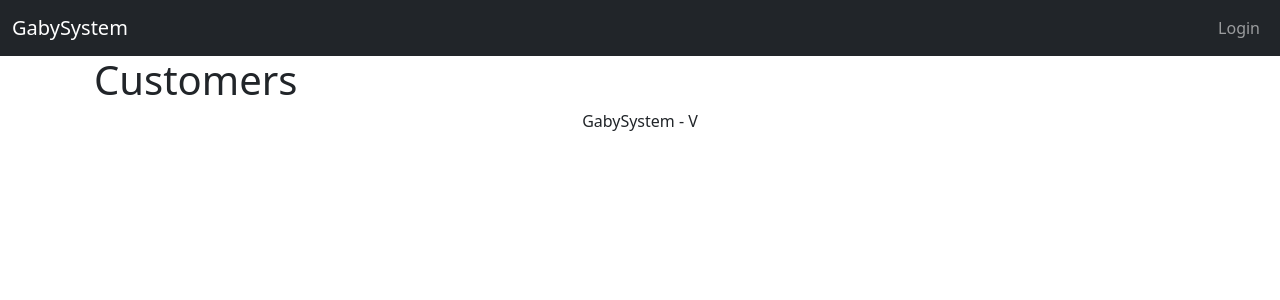
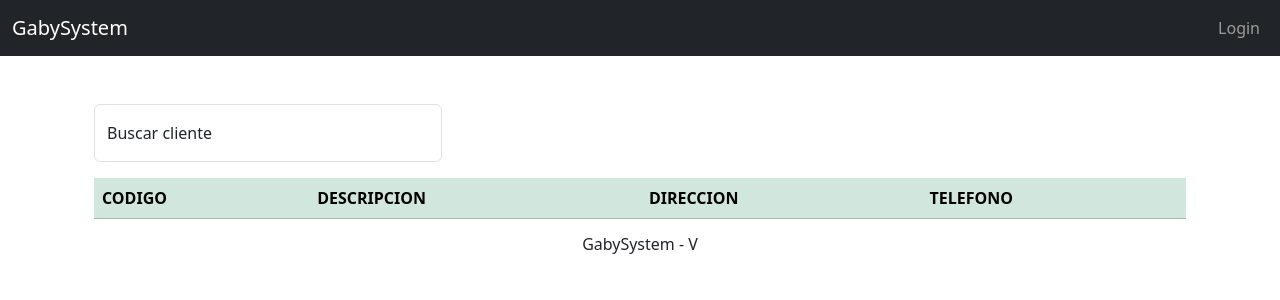
Before and after one commit to gabyreload1983/front-gabysystem, a React (Vite) app: page /customers in a window 1280 px wide. Shown: the top 300 px of the page. Built offline with nearby package versions, Linux system fonts and the light colour scheme; the HTML template or start-up script is replaced by a standard one.

Commit message:
Customers orders view

```diff
--- a/package.json
+++ b/package.json
@@ -1,7 +1,7 @@
 {
   "name": "gabysystem-front",
   "private": true,
-  "version": "5.1.3",
+  "version": "5.2.3",
   "type": "module",
   "scripts": {
     "dev": "vite",
--- a/src/App.scss
+++ b/src/App.scss
@@ -74,3 +74,7 @@ td > a {
 .input-price {
   width: 200px;
 }
+
+.cursor-pointer {
+  cursor: pointer;
+}
--- /dev/null
+++ b/src/pages/Customers/CustomerOrdersList.jsx
@@ -0,0 +1,37 @@
+import moment from "moment";
+import React from "react";
+import { getOrderState, getOrderUbication } from "../Orders/orderUtils";
+
+export default function CustomerOrdersList({ orders, onSearchOrderDetail }) {
+  return (
+    <>
+      <table className="table table-hover">
+        <thead>
+          <tr className="table-success">
+            <th scope="col">FECHA</th>
+            <th scope="col">NRO</th>
+            <th scope="col">PRODUCTO</th>
+            <th scope="col">ESTADO</th>
+            <th scope="col">UBICACION</th>
+          </tr>
+        </thead>
+        <tbody>
+          {orders.length > 0 &&
+            orders.map((order) => (
+              <tr
+                key={order.nrocompro}
+                className="cursor-pointer"
+                onClick={() => onSearchOrderDetail(order.nrocompro)}
+              >
+                <td> {moment(order.ingresado).format("DD/MM/YYYY hh:mm a")}</td>
+                <td>{order.nrocompro}</td>
+                <td>{order.descart}</td>
+                <td>{getOrderState(order.estado)}</td>
+                <td>{getOrderUbication(order.ubicacion)}</td>
+              </tr>
+            ))}
+        </tbody>
+      </table>
+    </>
+  );
+}
--- a/src/pages/Customers/Customers.jsx
+++ b/src/pages/Customers/Customers.jsx
@@ -1,9 +1,108 @@
-import React from "react";
+import React, { useContext, useEffect, useState } from "react";
+import { SwalError, SwalToast, getFromApi } from "../../utils";
+import CustomersList from "./CustomersList";
+import CustomerOrdersList from "./CustomerOrdersList";
+import { useNavigate } from "react-router-dom";
+import { UserContext } from "../../context/userContext";
 
 export default function Customers() {
+  const [orders, setOrders] = useState([]);
+  const [customers, setCustomers] = useState([]);
+  const [search, setSearch] = useState("");
+
+  const navigate = useNavigate();
+  const { logoutUserContext } = useContext(UserContext);
+
+  const getCustomers = async (search) => {
+    const response = await getFromApi(
+      `http://${import.meta.env.VITE_URL_HOST}/api/customers/${search}`
+    );
+
+    if (response.status === "error" && response.message === "jwt-expired") {
+      await SwalError(response);
+      logoutUserContext();
+      return navigate("/login");
+    }
+    if (response.status === "error") return await SwalError(response);
+
+    if (response.status === "success") {
+      setCustomers(response.payload);
+    }
+  };
+
+  const getCustomerOrders = async (code) => {
+    const response = await getFromApi(
+      `http://${import.meta.env.VITE_URL_HOST}/api/orders/customer/${code}`
+    );
+
+    if (response.status === "error" && response.message === "jwt-expired") {
+      await SwalError(response);
+      logoutUserContext();
+      return navigate("/login");
+    }
+    if (response.status === "error") return await SwalError(response);
+
+    if (response.status === "success") {
+      setOrders(response.payload);
+      response.payload.length === 0 &&
+        SwalToast("Cliente sin ordenes de reparacion!");
+    }
+  };
+
+  const handleChange = (event) => {
+    const { value } = event.target;
+    setSearch(value);
+  };
+
+  const handleSearchCustomers = async (event) => {
+    const keyCode = event.keyCode;
+    if (keyCode === 13 && search.length >= 3) {
+      setOrders([]);
+      getCustomers(search);
+    }
+  };
+
+  const handleSearchOrderDetail = async (nrocompro) => {
+    navigate(`/orders/detail/${nrocompro}`);
+  };
+
+  const handleSearchCustomerOrders = async (code) => {
+    setCustomers((prev) => prev.filter((c) => c.codigo === code));
+    getCustomerOrders(code);
+  };
+
   return (
     <div className="container">
-      <h1>Customers</h1>
+      <div className="row">
+        <div className="col-12 col-md-8 col-lg-4 mt-5">
+          <div className="form-floating mb-3">
+            <input
+              type="text"
+              className="form-control"
+              id="floatingInput"
+              placeholder="Buscar cliente"
+              onChange={handleChange}
+              value={search}
+              onKeyDown={handleSearchCustomers}
+            />
+            <label htmlFor="floatingInput">Buscar cliente</label>
+          </div>
+        </div>
+        <div className="col-12">
+          <CustomersList
+            customers={customers}
+            onSearchCustomerOrders={handleSearchCustomerOrders}
+          />
+        </div>
+        <div className="col-12">
+          {orders.length > 0 && (
+            <CustomerOrdersList
+              orders={orders}
+              onSearchOrderDetail={handleSearchOrderDetail}
+            />
+          )}
+        </div>
+      </div>
     </div>
   );
 }
--- /dev/null
+++ b/src/pages/Customers/CustomersList.jsx
@@ -0,0 +1,33 @@
+import React from "react";
+
+export default function CustomersList({ customers, onSearchCustomerOrders }) {
+  return (
+    <>
+      <table className="table table-hover">
+        <thead>
+          <tr className="table-success">
+            <th scope="col">CODIGO</th>
+            <th scope="col">DESCRIPCION</th>
+            <th scope="col">DIRECCION</th>
+            <th scope="col">TELEFONO</th>
+          </tr>
+        </thead>
+        <tbody>
+          {customers.length > 0 &&
+            customers.map((customer) => (
+              <tr
+                key={customer.codigo}
+                onClick={() => onSearchCustomerOrders(customer.codigo)}
+                className="cursor-pointer"
+              >
+                <td>{customer.codigo}</td>
+                <td>{customer.nombre}</td>
+                <td>{customer.direccion}</td>
+                <td>{customer.telefono}</td>
+              </tr>
+            ))}
+        </tbody>
+      </table>
+    </>
+  );
+}
```
